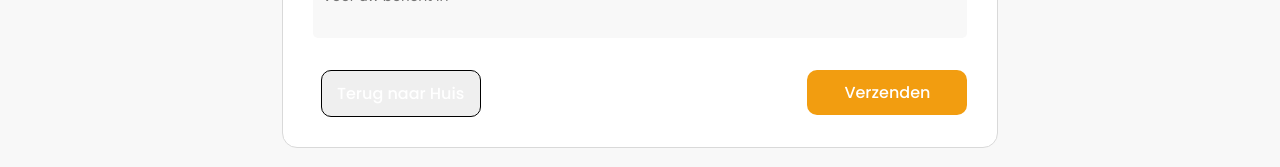
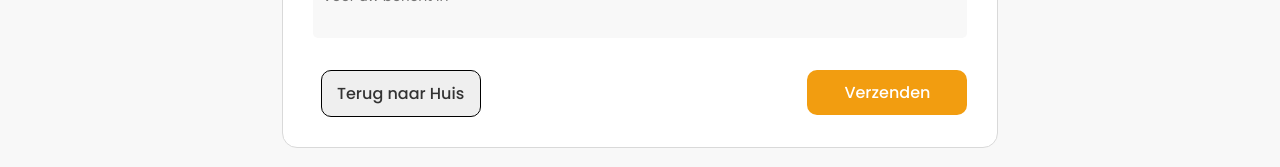
Before and after one commit to HassanSattar147/belstreet, a React (Vite) app: page /contact in a window 1280 px wide. Shown: the part 644-811 px from the top of the page. Built offline with nearby package versions, Linux system fonts and the light colour scheme.

Commit message:
fix: color

```diff
--- a/src/styles/elements.css
+++ b/src/styles/elements.css
@@ -135,6 +135,7 @@
   border-radius: 10px;
   width: 160px;
   cursor: pointer;
+  color: #333 !important;
 }
 
 .secondary:hover {
```
